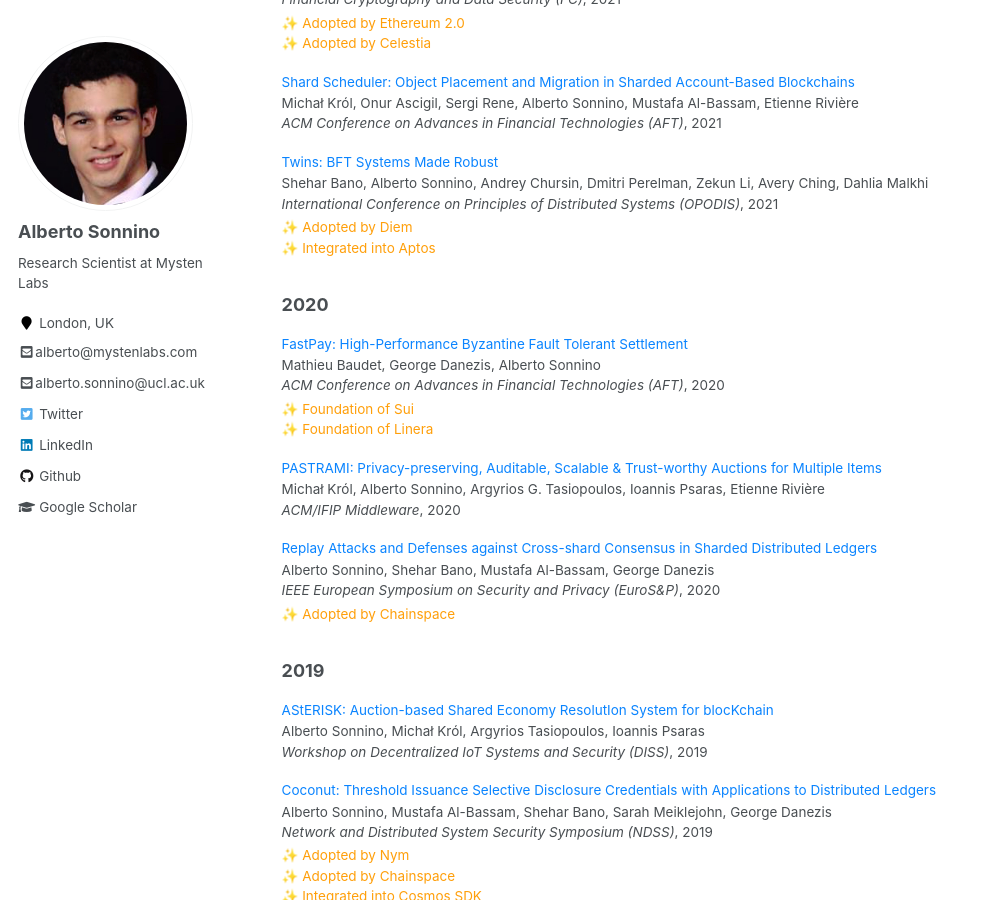
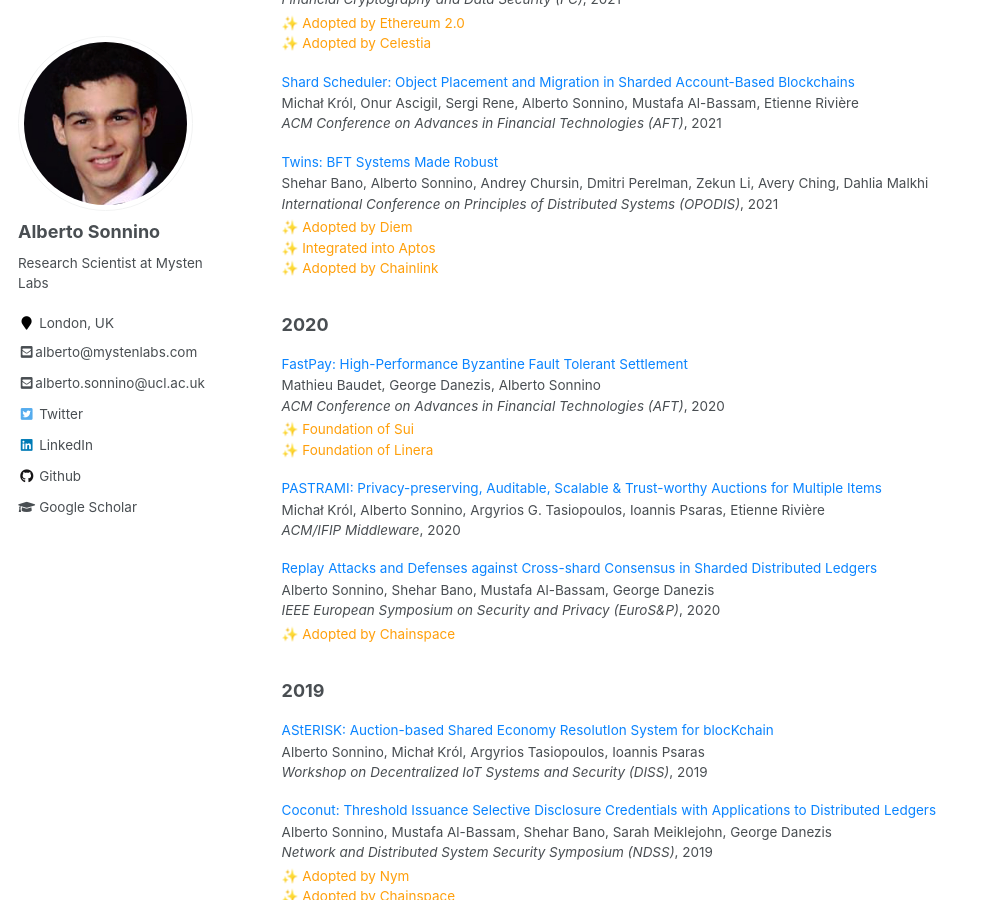
Before and after one commit to asonnino/asonnino.github.io, a Jekyll site: the page built from _pages/publications.md, in a window 1280 px wide and 900 px high, scrolled down 2061 px. Shown: the whole window, without its empty margins (0-981 px from the left). Built offline with Jekyll 4.4.1, drawn with Linux system fonts in a browser that asks for light colours.

```diff
--- a/_data/papers.json
+++ b/_data/papers.json
@@ -207,7 +207,11 @@
     "venue": "International Conference on Principles of Distributed Systems (OPODIS)",
     "date": 2021,
     "filename": "twins.pdf",
-    "adoptions": ["Adopted by Diem", "Integrated into Aptos"]
+    "adoptions": [
+      "Adopted by Diem",
+      "Integrated into Aptos",
+      "Adopted by Chainlink"
+    ]
   },
   {
     "category": "publication",
```
